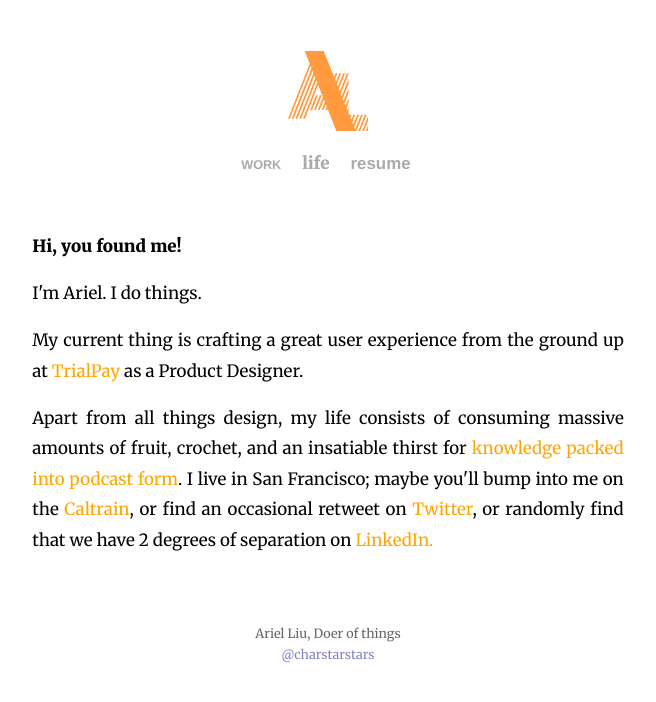
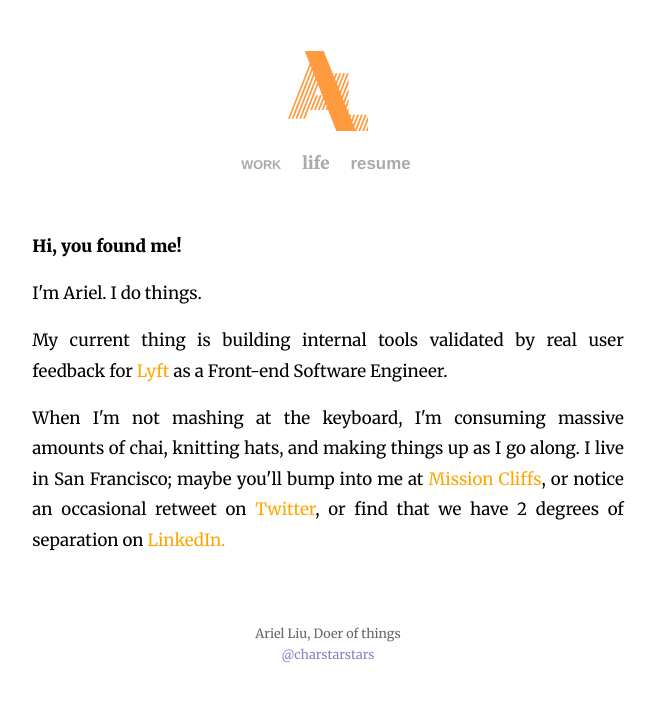
Before and after one commit to charstarstars/charstarstars.github.com, a Jekyll site: the page built from index.html, in a window 1280 px wide. Shown: the top 702 px of the page, without its empty margins (312-968 px from the left). Built offline with Jekyll 4.4.1, drawn with Linux system fonts in a browser that asks for light colours; Markdown is read by kramdown in place of the engine named in the settings.

Commit message:
update after 3 years :O

```diff
--- a/index.html
+++ b/index.html
@@ -6,11 +6,19 @@ title: [char**]
 <div id="home">
   <h1>Hi, you found me!</h1>
   <p>
-      I'm Ariel. I do things.
+    I'm Ariel. I do things.
   </p>
   <p>
-    My current thing is crafting a great user experience from the ground up at <a href="https://www.trialpay.com/">TrialPay</a> as a Product Designer.
+    My current thing is building internal tools validated by real user feedback
+    for <a href="https://www.lyft.com/">Lyft</a> as a Front-end Software Engineer.
   </p>
-    Apart from all things design, my life consists of consuming massive amounts of fruit, crochet, and an insatiable thirst for <a href="http://www.radiolab.org">knowledge</a> <a href="http://www.npr.org/blogs/money/">packed</a> <a href="http://www.freakonomics.com/tag/freakonomics-podcast/">into</a> <a href="http://www.thisamericanlife.org">podcast</a> <a href="http://99percentinvisible.org">form</a>.  I live in San Francisco; maybe you'll bump into me on the <a href="http://www.youtube.com/watch?v=eIabgPX14R4">Caltrain</a>, or find an occasional retweet on <a href="https://twitter.com/charstarstars">Twitter</a>, or randomly find that we have 2 degrees of separation on <a href="http://www.linkedin.com/in/arielliu">LinkedIn.</a>
+  <p>
+    When I'm not mashing at the keyboard, I'm consuming massive amounts of chai,
+    knitting hats, and making things up as I go along. I live in San Francisco;
+    maybe you'll bump into me at <a href="http://www.youtube.com/watch?v=eIabgPX14R4">
+    Mission Cliffs</a>, or notice an occasional retweet on
+    <a href="https://twitter.com/charstarstars">Twitter</a>, or find that we have
+    2 degrees of separation on <a href="http://www.linkedin.com/in/arielliu">
+    LinkedIn.</a>
   </p>
 </div>
```
